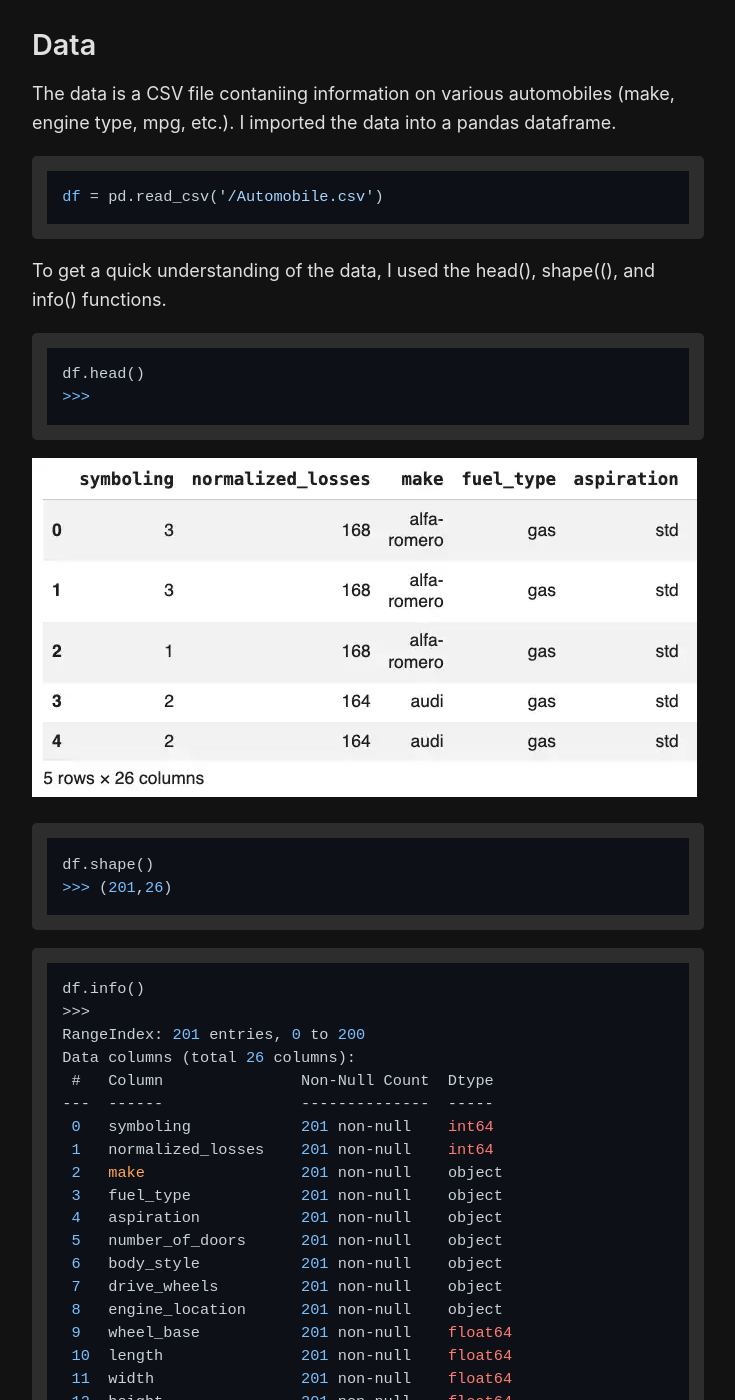
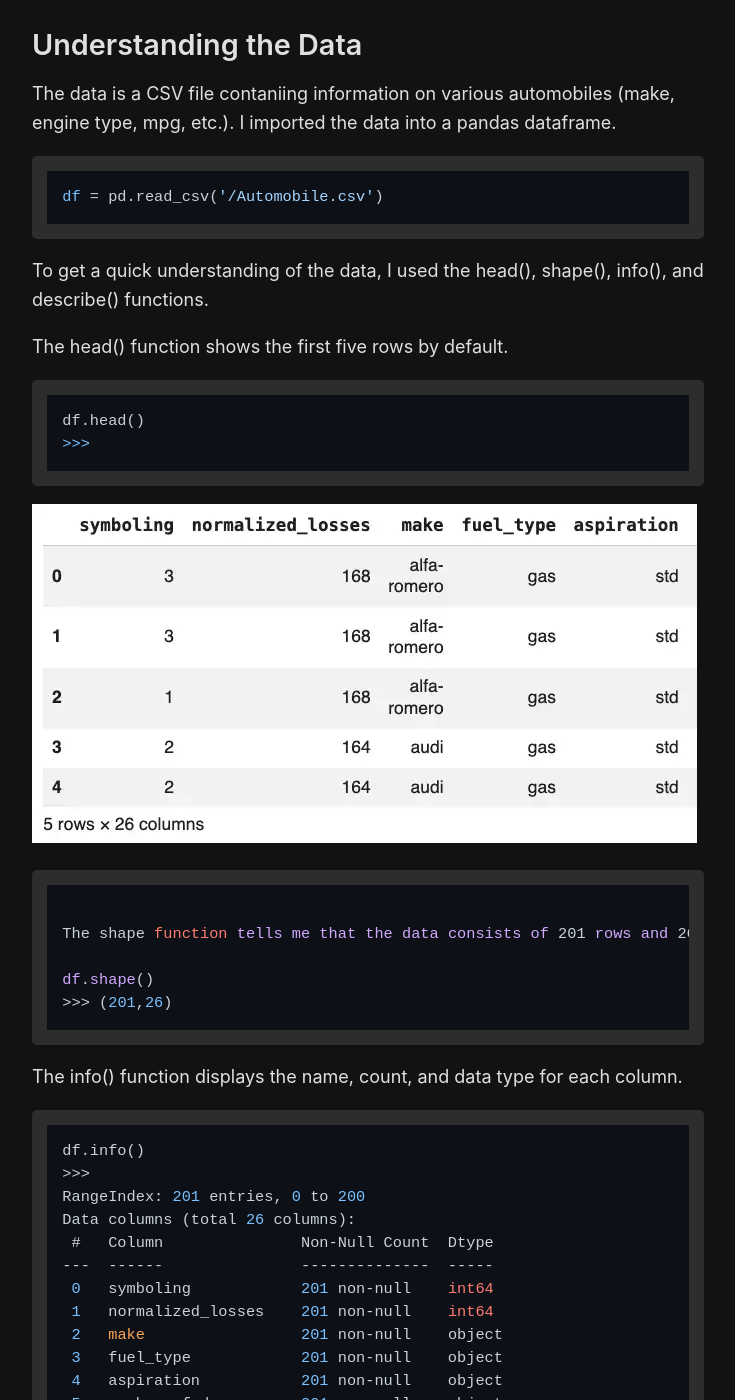
Before and after one commit to JNPyles/JNPyles.github.io, a Jekyll site: the page built from _posts/2024-02-18-Python-Data-Visualization.md, in a window 1280 px wide and 1400 px high, scrolled down 581 px. Shown: the whole window, without its empty margins (272-1007 px from the left). Built offline with Jekyll 4.4.1, drawn with Linux system fonts in a browser that asks for light colours; nearby versions of some CDN libraries; some of the changed text lies outside the part shown.

Commit message:
Website Updates

````diff
--- a/_posts/2024-02-18-Python-Data-Visualization.md
+++ b/_posts/2024-02-18-Python-Data-Visualization.md
@@ -17,14 +17,15 @@
 import seaborn as sns
 ```
 
-# Data
+# Understanding the Data
 The data is a CSV file contaniing information on various automobiles (make, engine type, mpg, etc.). I imported the data into a pandas dataframe.
 ```
 df = pd.read_csv('/Automobile.csv')
 ```
 
-To get a quick understanding of the data, I used the head(), shape((), and info() functions.
+To get a quick understanding of the data, I used the head(), shape(), info(), and describe() functions.
 
+The head() function shows the first five rows by default.
 ```
 df.head()
 >>>
@@ -32,10 +33,14 @@
 ![Automobile table head]({{ site.baseurl }}/assets/images/2024-02-18-Python-Data-Visualization/automobile-table-head.webp)
 
 ```
+
+The shape function tells me that the data consists of 201 rows and 26 columns.
+
 df.shape()
 >>> (201,26)
 ```
 
+The info() function displays the name, count, and data type for each column.
 ```
 df.info()
 >>>
@@ -72,12 +77,16 @@
 dtypes: float64(7), int64(9), object(10)
 memory usage: 41.0+ KB
 ```
+The describe() function provides statistical information for each colum (e.g. mean, standard deviation, quartiles, etc.)
+![Automobile Data Description]({{ site.baseurl }}/assets/images/2024-02-18-Python-Data-Visualization/automobile-data-description.webp)
 
-# Exploring the Data
+## Visualizing the Data
+
+I used Seaborn to create graphs to visualize the data.
+
+The histplot() function produces a histogram. I used the 'price' column for the x axis, resulting in a histogram that groups the 201 automobiles by price.
 
 ```
-df.head()
+sns.histplot(data=df, x='price')
 ```
-
-## Histogram
 ![Price Histogram]({{ site.baseurl }}/assets/images/2024-02-18-Python-Data-Visualization/price-histogram.webp)
````
Also changed, not shown: assets/images/2024-02-18-Python-Data-Visualization/automobile-data-description.webp (added).
